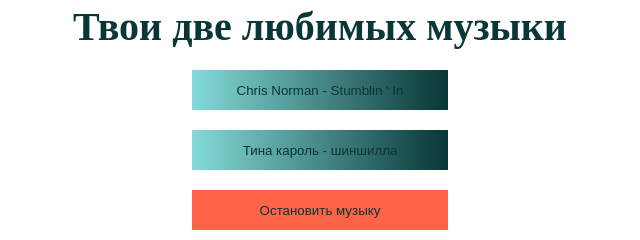
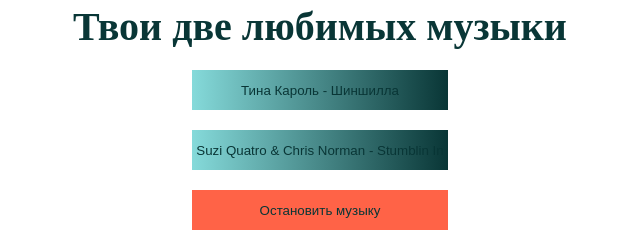
Before and after one commit to Alexandr-Angelov/new-year, a plain HTML site: page mom.html in a window 1280 px wide. Shown: the part 172-412 px from the top of the page, 320-960 px from the left. Drawn offline with Linux system fonts and the light colour scheme.

Commit message:
Fix music file paths and button order in mom.html

```diff
--- a/mom.html
+++ b/mom.html
@@ -57,8 +57,8 @@
     </style>
     <script>
         document.addEventListener('DOMContentLoaded', function() {
-            let music_1 = new Audio('mom\Suzi Quatro & Chris Norman - Stumblin ' In.mp3');
-            let music_2 = new Audio('mom\Тина Кароль - Шиншилла.mp3');
+            let music_1 = new Audio('Music/mom/Тина Кароль - Шиншилла.mp3');
+            let music_2 = new Audio('Music/mom/Suzi Quatro & Chris Norman - Stumblin In.mp3');
 
             document.querySelector('.music_1').addEventListener('click', function() {
                 music_1.play();
@@ -82,9 +82,8 @@
 <body>
     <p>Мама с новым годом! Я тебя очень люблю!</p>
     <h1 class="bh">Твои две любимых музыки</h1>
-    <button class="music_1">Chris Norman - Stumblin ' In</button>
-    <button class="music_2">Тина кароль - шиншилла</button>
+    <button class="music_1">Тина Кароль - Шиншилла</button>
+    <button class="music_2">Suzi Quatro & Chris Norman - Stumblin In</button>
     <button class="stop">Остановить музыку</button>
 </body>
-
 </html>
```
